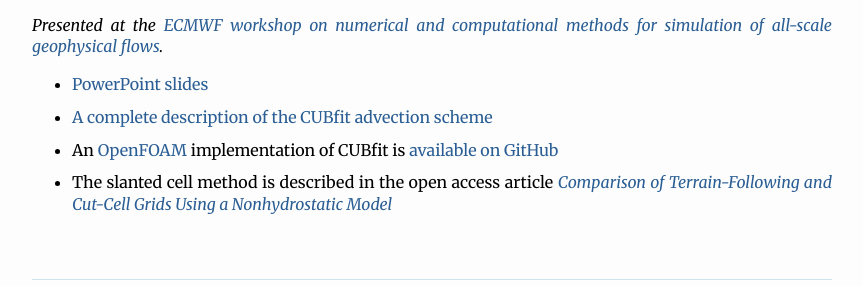
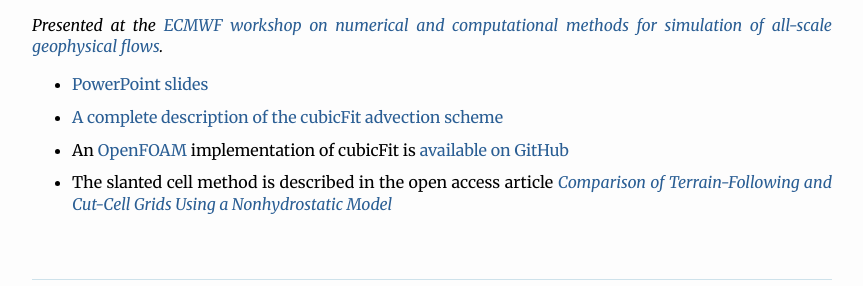
Before and after one commit to hertzsprung/hertzsprung.github.io, a Jekyll site: the page built from ecmwfnumerics2016/index.html, in a window 1280 px wide. Shown: the part 277-563 px from the top of the page, without its empty margins (208-1071 px from the left). Built offline with Jekyll 4.4.1, drawn with Linux system fonts in a browser that asks for light colours; comment, search, counter and statistics services are not loaded.

Commit message:
rename from cubfit to cubicfit

```diff
--- a/ecmwfnumerics2016/index.html
+++ b/ecmwfnumerics2016/index.html
@@ -7,8 +7,8 @@ layout: default
 
 <ul>
   <li><a href="advection-over-steep-slopes.pptx">PowerPoint slides</a></li>
-  <li><a href="cubfit.pdf">A complete description of the CUBfit advection scheme</a></li>
-  <li>An <a href="http://www.openfoam.org">OpenFOAM</a> implementation of CUBfit is <a href="https://github.com/AtmosFOAM/AtmosFOAM">available on GitHub</a></li>
+  <li><a href="cubicfit.pdf">A complete description of the cubicFit advection scheme</a></li>
+  <li>An <a href="http://www.openfoam.org">OpenFOAM</a> implementation of cubicFit is <a href="https://github.com/AtmosFOAM/AtmosFOAM">available on GitHub</a></li>
   <li>The slanted cell method is described in the open access article <em><a href="http://dx.doi.org/10.1175/MWR-D-15-0226.1">Comparison of Terrain-Following and Cut-Cell Grids Using a Nonhydrostatic Model</a></em></li>
 </ul>
 
```
Also changed, not shown: 2 other files.
